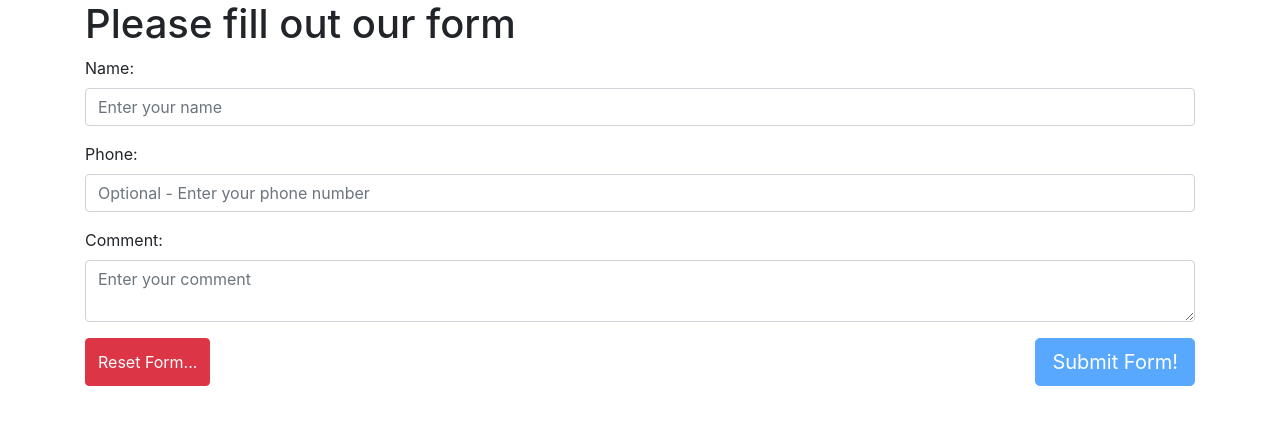
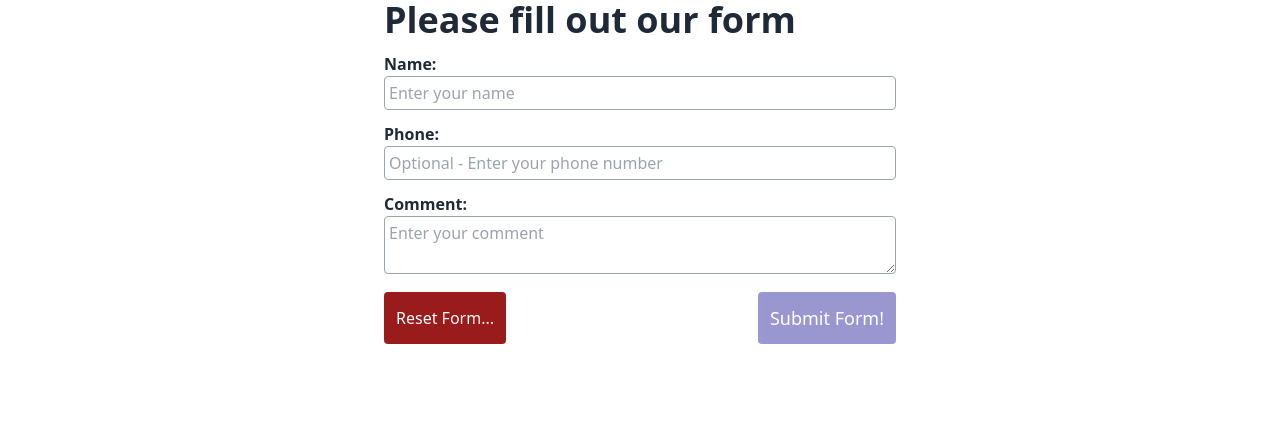
Before and after one commit to danieltott/Styling-React-Components, a React (Create React App) app: page / in a window 1280 px wide. Shown: the top 424 px of the page. Built offline with nearby package versions, Linux system fonts and the light colour scheme.

Commit message:
Use tailwind

```diff
--- a/public/index.html
+++ b/public/index.html
@@ -13,7 +13,7 @@
     -->
     <link rel="manifest" href="%PUBLIC_URL%/manifest.json" />
     <link rel="shortcut icon" href="%PUBLIC_URL%/favicon.ico" />
-    <link rel="stylesheet" href="https://stackpath.bootstrapcdn.com/bootstrap/4.4.1/css/bootstrap.min.css" integrity="sha384-Vkoo8x4CGsO3+Hhxv8T/Q5PaXtkKtu6ug5TOeNV6gBiFeWPGFN9MuhOf23Q9Ifjh" crossorigin="anonymous" />
+    <link href="https://unpkg.com/tailwindcss@^1.0/dist/tailwind.min.css" rel="stylesheet">
     <!--
       Notice the use of %PUBLIC_URL% in the tags above.
       It will be replaced with the URL of the `public` folder during the build.
--- a/src/Alert.js
+++ b/src/Alert.js
@@ -1,7 +1,13 @@
 import React from 'react'
 
+const variantClasses = {
+  primary: 'bg-indigo-800 text-white',
+  danger: 'bg-red-800 text-white',
+  success: 'bg-green-800 text-white',
+}
+
 const Alert = ({ children, className, variant, ...props }) => {
-  const combinedClassName = `alert alert-${variant} ${className}`
+  const combinedClassName = `p-6 rounded ${variantClasses[variant]} ${className}`
   return (
     <div className={combinedClassName} role="alert" {...props}>
       {children}
--- a/src/App.js
+++ b/src/App.js
@@ -12,56 +12,66 @@ export default function App() {
   if (state.submitted && !state.formError) {
     return (
       <Main>
-        <h1>Thank you!</h1>
+        <h1 className="text-4xl font-bold">Thank you!</h1>
         <Alert variant="success">Your message has been received.</Alert>
-        <div>
+        <FormActions>
           <Button onClick={reset} variant="secondary">
             Send Another Message
           </Button>
-        </div>
+        </FormActions>
       </Main>
     )
   }
 
   return (
     <Main>
-      <h1>Please fill out our form</h1>
+      <h1 className="text-4xl font-bold">Please fill out our form</h1>
       {state.submitted && state.formError && (
         <Alert variant="danger">Looks like there was an issue...</Alert>
       )}
       <form {...form}>
         <InputGroup error={name.error}>
-          <label htmlFor="name">Name:</label>
+          <label htmlFor="name" className="block font-bold">
+            Name:
+          </label>
           <input
             autoComplete="off"
             type="text"
             id="name"
             placeholder="Enter your name"
-            className={`form-control ${name.error ? 'is-invalid' : ''}`}
+            className={`font-sans text-gray-800 border border-solid rounded w-full p-1 ${
+              name.error ? 'border-red-800' : 'border-gray-400'
+            }`}
             aria-invalid={name.error ? 'true' : 'false'}
             required
             {...name.input}
           />
         </InputGroup>
         <InputGroup error={phone.error}>
-          <label htmlFor="phone">Phone:</label>
+          <label htmlFor="phone" className="block font-bold">
+            Phone:
+          </label>
           <input
             autoComplete="off"
             type="text"
             id="phone"
-            className="form-control"
+            className={`font-sans text-gray-800 border border-solid rounded w-full p-1 border-gray-400`}
             placeholder="Optional - Enter your phone number"
             {...phone.input}
           />
         </InputGroup>
 
         <InputGroup error={comment.error}>
-          <label htmlFor="comment">Comment:</label>
+          <label htmlFor="comment" className="block font-bold">
+            Comment:
+          </label>
           <textarea
             autoComplete="off"
             id="comment"
             placeholder="Enter your comment"
-            className={`form-control ${comment.error ? 'is-invalid' : ''}`}
+            className={`font-sans text-gray-800 border border-solid rounded w-full p-1 ${
+              comment.error ? 'border-red-800' : 'border-gray-400'
+            }`}
             aria-invalid={comment.error ? 'true' : 'false'}
             required
             {...comment.input}
--- a/src/Button.js
+++ b/src/Button.js
@@ -1,4 +1,10 @@
 import React from 'react'
+
+const variantClasses = {
+  primary: 'bg-indigo-800 text-white hover:bg-indigo-600',
+  danger: 'bg-red-800 text-white hover:bg-red-600',
+  secondary: 'bg-gray-300 text-black hover:bg-gray-200',
+}
 
 const Button = ({
   children,
@@ -11,10 +17,14 @@ const Button = ({
   className,
   ...props
 }) => {
-  let combinedClassName = `btn btn-${variant} ${className}`
+  let combinedClassName = `p-3 ${variantClasses[variant]} border-gray-400 rounded ${className}`
 
   if (size) {
-    combinedClassName = `${combinedClassName} btn-${size}`
+    combinedClassName = `${combinedClassName} text-${size}`
+  }
+
+  if (disabled) {
+    combinedClassName = `${combinedClassName} opacity-50 cursor-not-allowed`
   }
 
   return (
--- a/src/FormActions.js
+++ b/src/FormActions.js
@@ -1,7 +1,7 @@
 import React from 'react'
 
 const FormActions = ({ children, className = '', ...props }) => (
-  <div className={`d-flex justify-content-between ${className}`} {...props}>
+  <div className={`mt-3 flex justify-between ${className}`} {...props}>
     {children}
   </div>
 )
--- a/src/InputGroup.js
+++ b/src/InputGroup.js
@@ -2,9 +2,9 @@ import React from 'react'
 
 const InputGroup = ({ children, className = '', error, ...props }) => {
   return (
-    <div className={`form-group ${className}`} {...props}>
+    <div className={`mt-3  ${className}`} {...props}>
       {children}
-      {error && <div className="invalid-feedback">{error}</div>}
+      {error && <div className="text-red-800">{error}</div>}
     </div>
   )
 }
--- a/src/Main.js
+++ b/src/Main.js
@@ -1,7 +1,11 @@
 import React from 'react'
 
 const Main = ({ children, className, props }) => (
-  <div role="main" className={`container ${className}`} {...props}>
+  <div
+    role="main"
+    className={`font-sans text-gray-800 max-w-lg mx-auto ${className}`}
+    {...props}
+  >
     {children}
   </div>
 )
```
